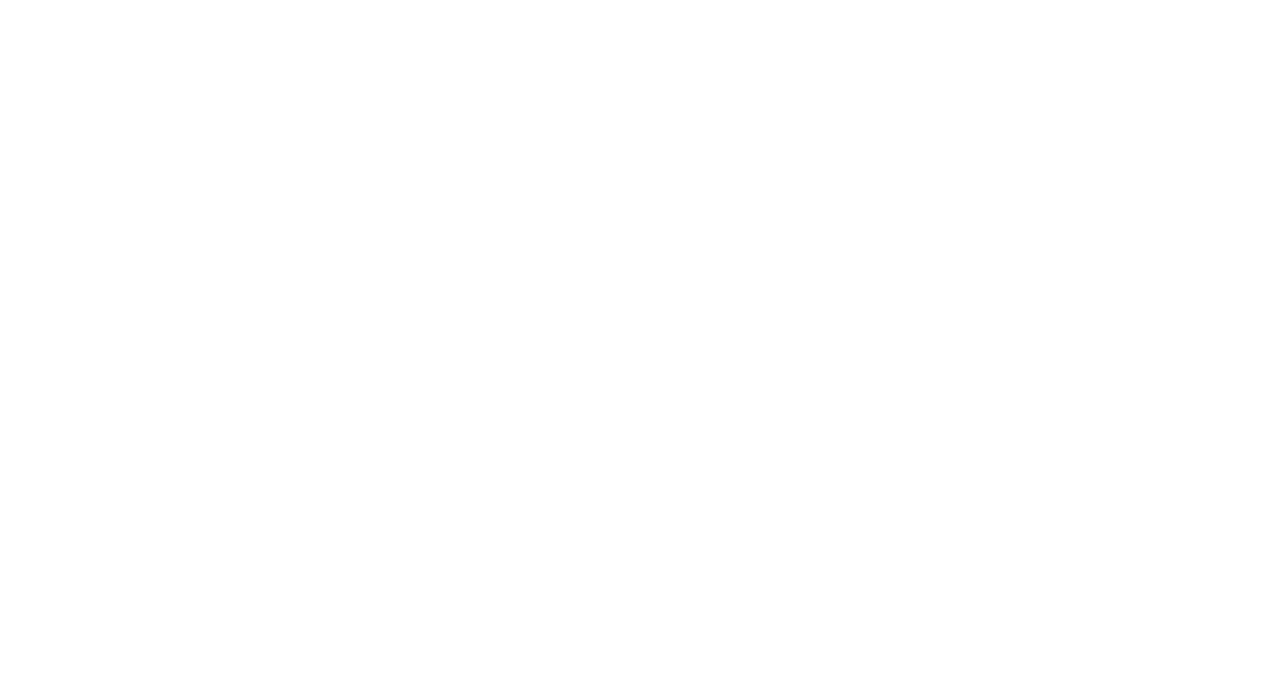
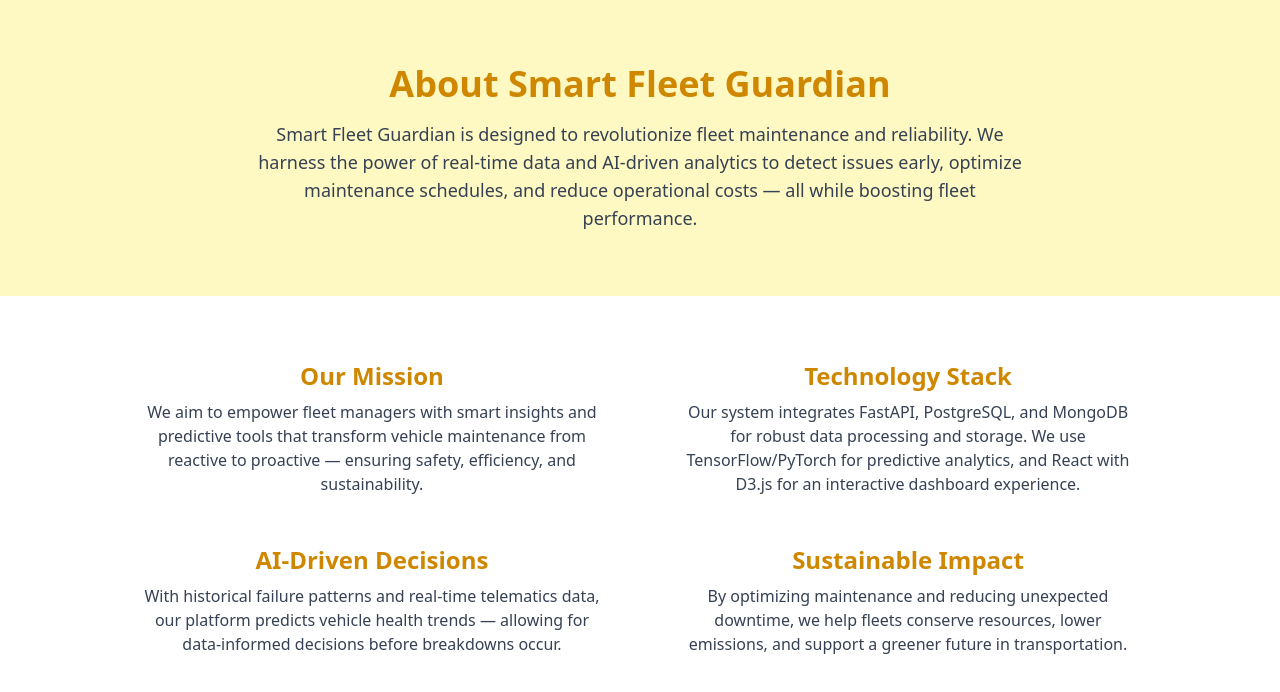
Before and after one commit to Shaldonbarnes10/Smart_fleet_guardian_Hackfest2025, a React (Vite) app in the folder frontend/: page /AboutUs in a window 1280 px wide. Before the commit this address had no page. Shown: the top 692 px of the page. Built offline with nearby package versions, Linux system fonts and the light colour scheme.

Commit message:
added aboutUs Page and updated navBar

```diff
--- a/frontend/src/App.jsx
+++ b/frontend/src/App.jsx
@@ -5,6 +5,7 @@
 import Statistics from "./pages/StatisticsPage";
 import MoreStatistics from "./pages/MoreStatistics";
 import Dashboard from "./pages/Dashboard";
+import AboutUs from "./pages/aboutUs";
 
 // Parameter detail components
 import TyrePressure from "./components/Parameters/tyrePressure";
@@ -22,11 +23,18 @@
           <Route path="/dashboard" element={<Dashboard />} />
           <Route path="/Statistics" element={<Statistics />} />
           <Route path="/MoreStatistics" element={<MoreStatistics />} />
+          <Route path="/AboutUs" element={<AboutUs />} />
 
           {/* Individual parameter detail routes */}
-          <Route path="/MoreStatistics/tyre-pressure" element={<TyrePressure />} />
+          <Route
+            path="/MoreStatistics/tyre-pressure"
+            element={<TyrePressure />}
+          />
           <Route path="/MoreStatistics/total-life" element={<TotalLife />} />
-          <Route path="/MoreStatistics/engine-temperature" element={<EngineTemperature />} />
+          <Route
+            path="/MoreStatistics/engine-temperature"
+            element={<EngineTemperature />}
+          />
           <Route path="/MoreStatistics/oil-level" element={<OilLevel />} />
         </Routes>
       </Router>
--- a/frontend/src/components/dashboard/Navbar.jsx
+++ b/frontend/src/components/dashboard/Navbar.jsx
@@ -1,5 +1,6 @@
 import React from "react";
 import { Link } from "react-router-dom";
+import logo from "../../assets/logo.png";
 
 const Navbar = () => {
   return (
@@ -19,9 +20,9 @@
             Statistics
           </button>
         </Link>
-        <Link to="/about">
+        <Link to="/aboutUs">
           <button className="text-white hover:bg-yellow-600 px-4 py-2 rounded-lg cursor-pointer">
-            About
+            About Us
           </button>
         </Link>
         <Link to="/profile">
@@ -38,11 +39,7 @@
 
       {/* Logo on the right */}
       <Link to="/dashboard">
-        <img
-          src="/path/to/logo.png"
-          alt="Logo"
-          className="w-12 h-12 rounded-full"
-        />
+        <img src={logo} alt="Logo" className="h-12 w-auto" />
       </Link>
     </div>
   );
--- a/frontend/src/pages/Landing.jsx
+++ b/frontend/src/pages/Landing.jsx
@@ -4,7 +4,7 @@
   return (
     <>
       <div className="min-h-screen flex flex-col">
-                <div className="w-full flex-1 bg-yellow-100 flex items-center justify-center px-4">
+        <div className="w-full flex-1 bg-yellow-100 flex items-center justify-center px-4">
           <div className="text-center">
             <h1 className="text-4xl font-bold text-yellow-600 mb-4">
               Welcome to Our Platform
@@ -21,26 +21,37 @@
         </div>
 
         <div className="w-full bg-white py-16 px-6">
-          <h2 className="text-3xl font-bold text-yellow-600 mb-4 text-center">Empowering Sustainable Solutions</h2>
+          <h2 className="text-3xl font-bold text-yellow-600 mb-4 text-center">
+            Empowering Sustainable Solutions
+          </h2>
           <p className="text-lg text-gray-700 mb-6 text-center">
-            Our platform aims to provide innovative software solutions to help address global sustainability challenges. By harnessing the power of AI, we aim to make sustainability decisions more accessible, actionable, and impactful.
+            Our platform aims to provide innovative software solutions to help
+            address global sustainability challenges. By harnessing the power of
+            AI, we aim to make sustainability decisions more accessible,
+            actionable, and impactful.
           </p>
           <div className="flex justify-center gap-8 mt-8">
             <div className="max-w-xs text-center">
-              <h3 className="text-2xl font-semibold text-gray-800">AI-Driven Insights</h3>
+              <h3 className="text-2xl font-semibold text-gray-800">
+                AI-Driven Insights
+              </h3>
               <p className="mt-2 text-gray-600">
-                Utilize machine learning models to predict trends, analyze data, and make informed decisions for sustainability.
+                Utilize machine learning models to predict trends, analyze data,
+                and make informed decisions for sustainability.
               </p>
             </div>
             <div className="max-w-xs text-center">
-              <h3 className="text-2xl font-semibold text-gray-800">Real-World Impact</h3>
+              <h3 className="text-2xl font-semibold text-gray-800">
+                Real-World Impact
+              </h3>
               <p className="mt-2 text-gray-600">
-                We focus on creating real-world solutions that have measurable impacts on energy conservation, resource management, and environmental preservation.
+                We focus on creating real-world solutions that have measurable
+                impacts on energy conservation, resource management, and
+                environmental preservation.
               </p>
             </div>
           </div>
         </div>
-        <Link to="/Dashboard"><button>Dashboard SC</button></Link>
       </div>
     </>
   );
--- /dev/null
+++ b/frontend/src/pages/aboutUs.jsx
@@ -0,0 +1,73 @@
+import React from "react";
+
+const AboutUs = () => {
+  return (
+    <div className="min-h-screen flex flex-col bg-white">
+      <div className="w-full bg-yellow-100 py-16 px-6 flex items-center justify-center">
+        <div className="max-w-3xl text-center">
+          <h1 className="text-4xl font-bold text-yellow-600 mb-4">
+            About Smart Fleet Guardian
+          </h1>
+          <p className="text-lg text-gray-700">
+            Smart Fleet Guardian is designed to revolutionize fleet maintenance
+            and reliability. We harness the power of real-time data and
+            AI-driven analytics to detect issues early, optimize maintenance
+            schedules, and reduce operational costs — all while boosting fleet
+            performance.
+          </p>
+        </div>
+      </div>
+
+      <div className="w-full py-16 px-6 bg-white">
+        <div className="max-w-5xl mx-auto grid gap-12 md:grid-cols-2">
+          <div className="text-center px-4">
+            <h2 className="text-2xl font-semibold text-yellow-600 mb-2">
+              Our Mission
+            </h2>
+            <p className="text-gray-700">
+              We aim to empower fleet managers with smart insights and
+              predictive tools that transform vehicle maintenance from reactive
+              to proactive — ensuring safety, efficiency, and sustainability.
+            </p>
+          </div>
+
+          <div className="text-center px-4">
+            <h2 className="text-2xl font-semibold text-yellow-600 mb-2">
+              Technology Stack
+            </h2>
+            <p className="text-gray-700">
+              Our system integrates FastAPI, PostgreSQL, and MongoDB for robust
+              data processing and storage. We use TensorFlow/PyTorch for
+              predictive analytics, and React with D3.js for an interactive
+              dashboard experience.
+            </p>
+          </div>
+
+          <div className="text-center px-4">
+            <h2 className="text-2xl font-semibold text-yellow-600 mb-2">
+              AI-Driven Decisions
+            </h2>
+            <p className="text-gray-700">
+              With historical failure patterns and real-time telematics data,
+              our platform predicts vehicle health trends — allowing for
+              data-informed decisions before breakdowns occur.
+            </p>
+          </div>
+
+          <div className="text-center px-4">
+            <h2 className="text-2xl font-semibold text-yellow-600 mb-2">
+              Sustainable Impact
+            </h2>
+            <p className="text-gray-700">
+              By optimizing maintenance and reducing unexpected downtime, we
+              help fleets conserve resources, lower emissions, and support a
+              greener future in transportation.
+            </p>
+          </div>
+        </div>
+      </div>
+    </div>
+  );
+};
+
+export default AboutUs;
```
Also changed, not shown: frontend/src/assets/Logo.png.
